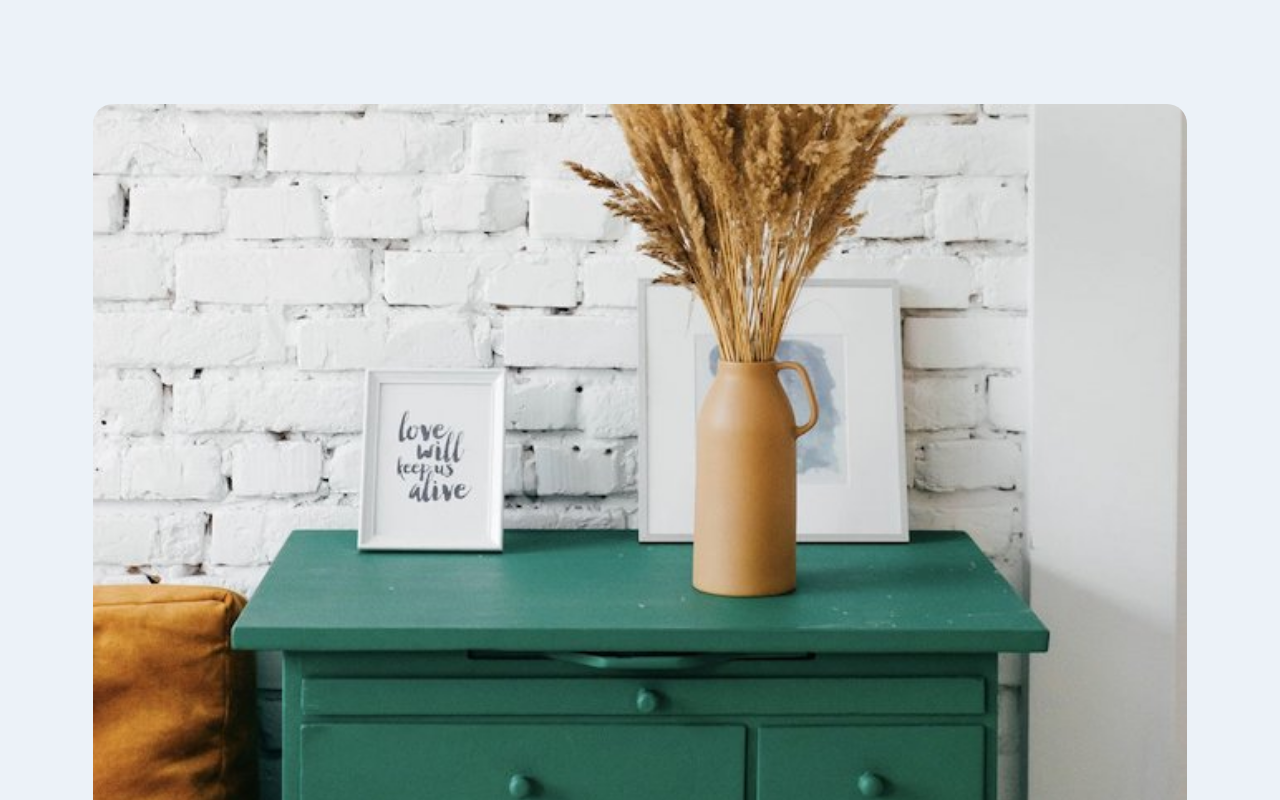
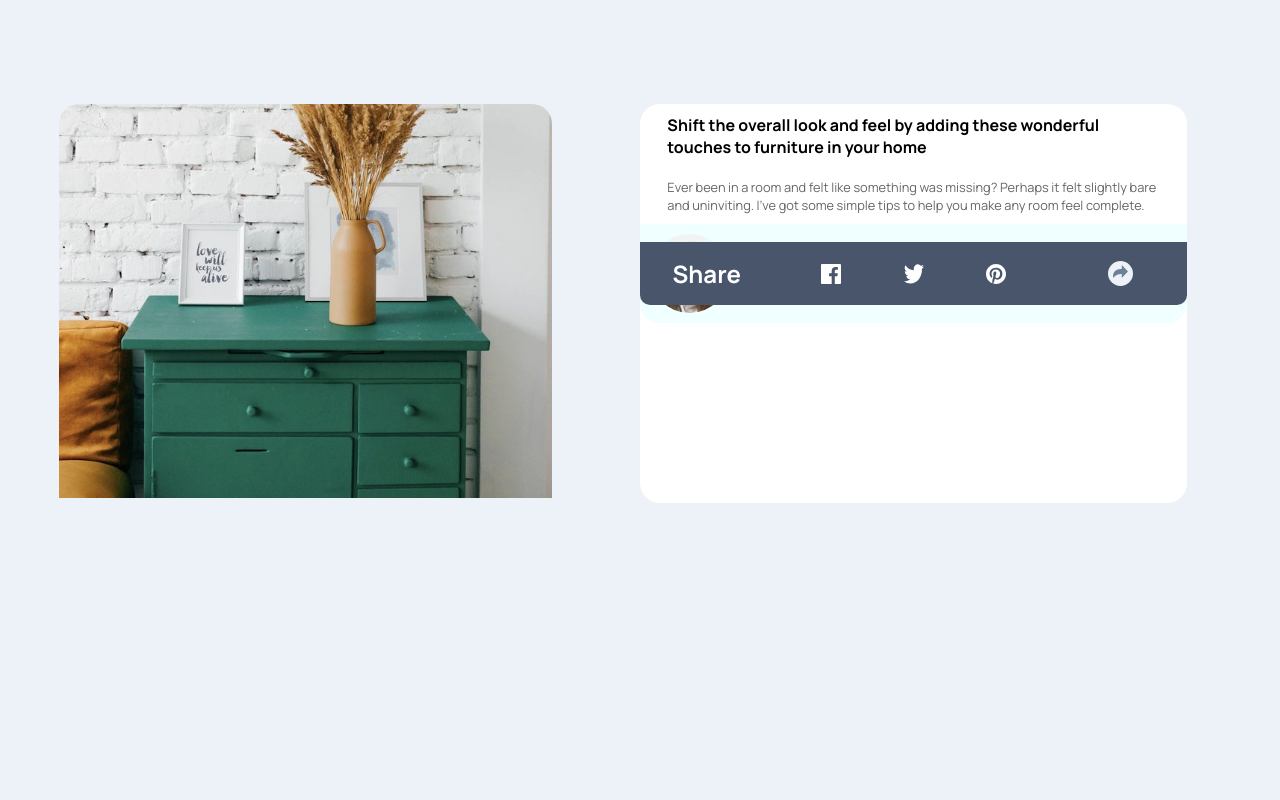
Before and after one commit to ChamuMutezva/article-preview-component, a React (Create React App) app: page / in a window 1280 px wide. Shown: the top 800 px of the page. Built offline with nearby package versions, Linux system fonts and the light colour scheme.

Commit message:
profile section toggle

```diff
--- a/src/header.js
+++ b/src/header.js
@@ -4,7 +4,7 @@ import drawer from './images/drawers.jpg'
 const Header = () => {
     return(
         <>
-        <div>
+        <div className="header">
             <img src={drawer} alt="" class="illustration" />
         </div>
         </>
--- a/src/index.css
+++ b/src/index.css
@@ -86,12 +86,34 @@ border-radius: 0 0 10px 10px;
 padding: 15px;
 align-items: center;
 color: white;
-display: none;
+
+}
+.preview {
+  display: none;
 }
 .socialIcons {
   display: flex;
   justify-content: space-evenly;
 }
+
+@media screen and (min-width: 980px) {
+  .App {
+    text-align: center;
+    display: flex;
+}
+
+.header {
+  width: 45%;
+}
+.container {
+  width: 45%;
+  margin: 40px auto 0;
+  border-top-left-radius: 20px;
+  border-top-right-radius: 20px;
+}
+
+}
+
 @media screen and (min-width: 1280px) {
   body {
     margin: 5% auto;
--- a/src/main.js
+++ b/src/main.js
@@ -1,4 +1,4 @@
-import React from 'react';
+import React, { useState } from 'react';
 import avatar from './images/avatar-michelle.jpg';
 import share from './images/icon-share.svg';
 import facebook from './images/icon-facebook.svg';
@@ -6,6 +6,21 @@ import twitter from './images/icon-twitter.svg';
 import pinterest from './images/icon-pinterest.svg'
 
 const MainContent = () => {
+    const [showSocial, setShowSocial] = useState(false)
+    const toggleColor = () => {
+        const socialSection = document.querySelector(".socialShare");
+        console.log(socialSection);
+       // const profile = document.querySelector(".profileSection");
+        socialSection.classList.toggle("preview");
+      //  profile.classList.toggle("preview");
+      //  console.log(profile);
+       console.log("clicked 1")
+       if (!showSocial){
+           setShowSocial(true)
+       } else {
+           setShowSocial(false)
+       }
+    }
     return (
         <div className='container'>
             <h1>
@@ -28,7 +43,7 @@ const MainContent = () => {
                     </figure>
                     <div className="shareSection">
                         <img class='proceed' src={share} alt='share infor'
-                         onClick={() => console.log("share1 clicked")} />
+                            onClick={toggleColor} />
                     </div>
                     <div className="socialShare">
                         <h2>Share</h2>
@@ -39,7 +54,7 @@ const MainContent = () => {
                         </span>
                         <span className="shareSection">
                             <img className='proceed' src={share} alt='share infor'
-                            onClick={() => console.log("share2 clicked")} />
+                                onClick={toggleColor} />
                         </span>
                     </div>
                 </div>
```
